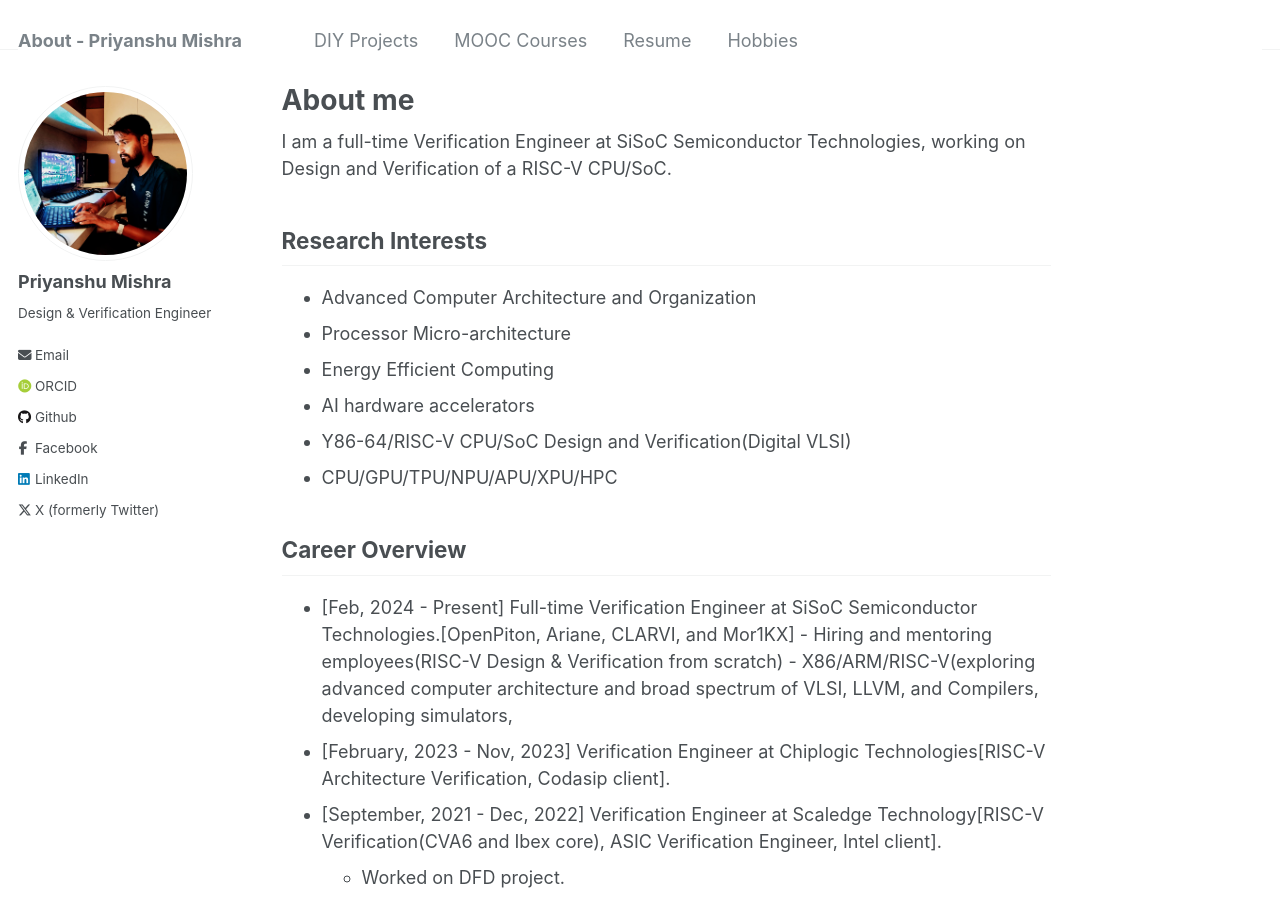
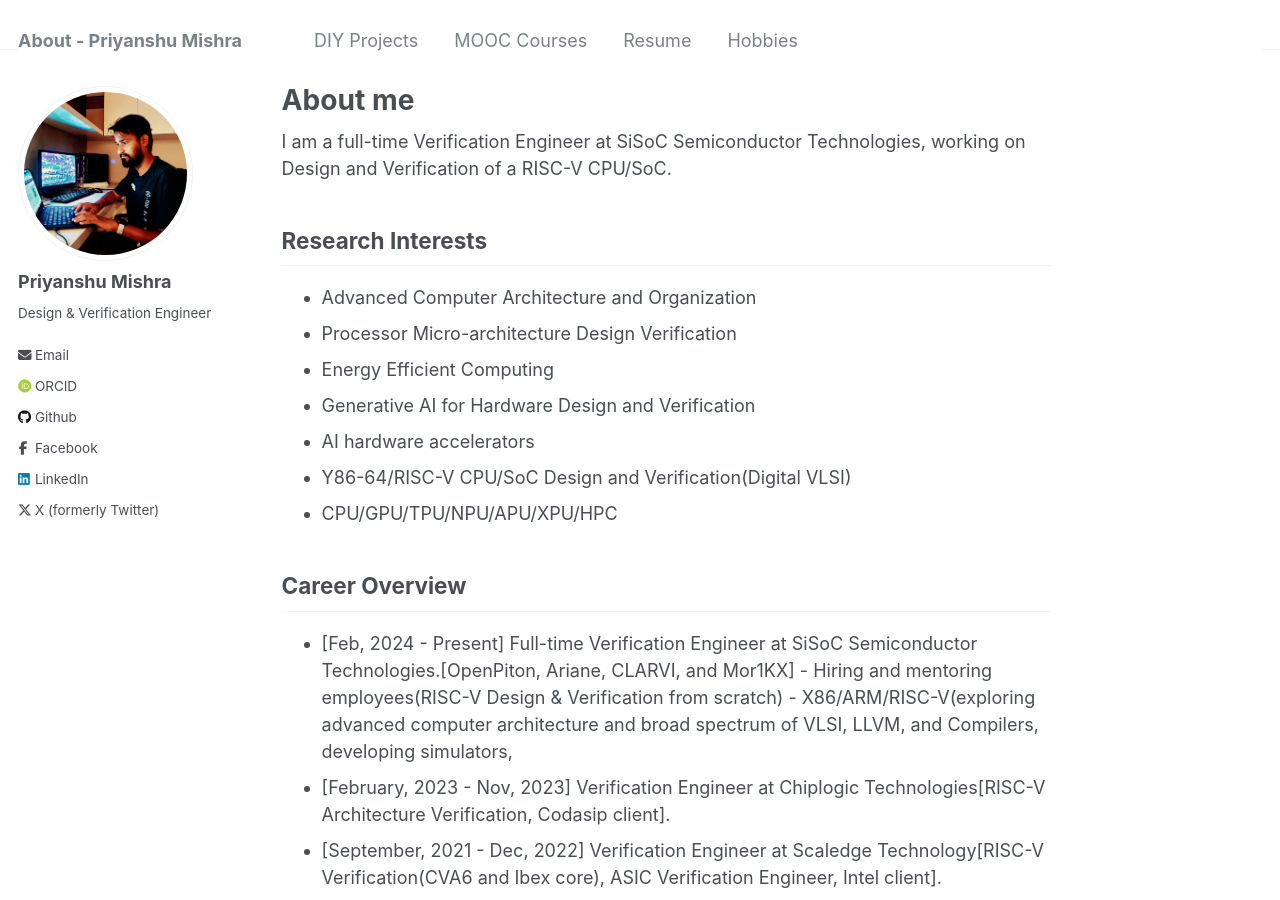
Before and after one commit to Priyanshumishra77/priyanshu.github.io, a Jekyll site: the page built from _pages/about.md, in a window 1280 px wide and 900 px high. Built offline with Jekyll 4.4.1, drawn with Linux system fonts in a browser that asks for light colours; some web fonts are replaced.

Commit message:
Update about.md

```diff
--- a/_pages/about.md
+++ b/_pages/about.md
@@ -13,8 +13,9 @@ I am a full-time Verification Engineer at SiSoC Semiconductor Technologies, work
 Research Interests
 ------------------
  - Advanced Computer Architecture and Organization
- - Processor Micro-architecture
+ - Processor Micro-architecture Design Verification
  - Energy Efficient Computing
+ - Generative AI for Hardware Design and Verification
  - AI hardware accelerators
  - Y86-64/RISC-V CPU/SoC Design and Verification(Digital VLSI)
  - CPU/GPU/TPU/NPU/APU/XPU/HPC
```
